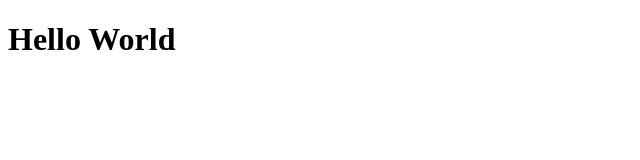
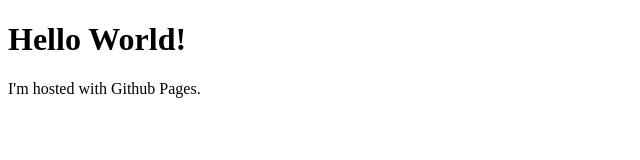
Before and after one commit to cassielillystone/cassielillystone.github.io, a plain HTML site: page index.html in a window 1280 px wide. Shown: the whole page, without its empty margins (0-640 px from the left). Drawn offline with Linux system fonts and the light colour scheme.

Commit message:
Bug fix
Typo with the <p> tag

```diff
--- a/index.html
+++ b/index.html
@@ -1,7 +1,9 @@
 <!DOCTYPE html>
 <html>
+<head>
+</head>
 <body>
-<h1>Hello World</h1>
-<I'm hosted with Github Pages.</p>
+<h1>Hello World!</h1>
+<p>I'm hosted with Github Pages.</p>
 </body>
 </html>
```
